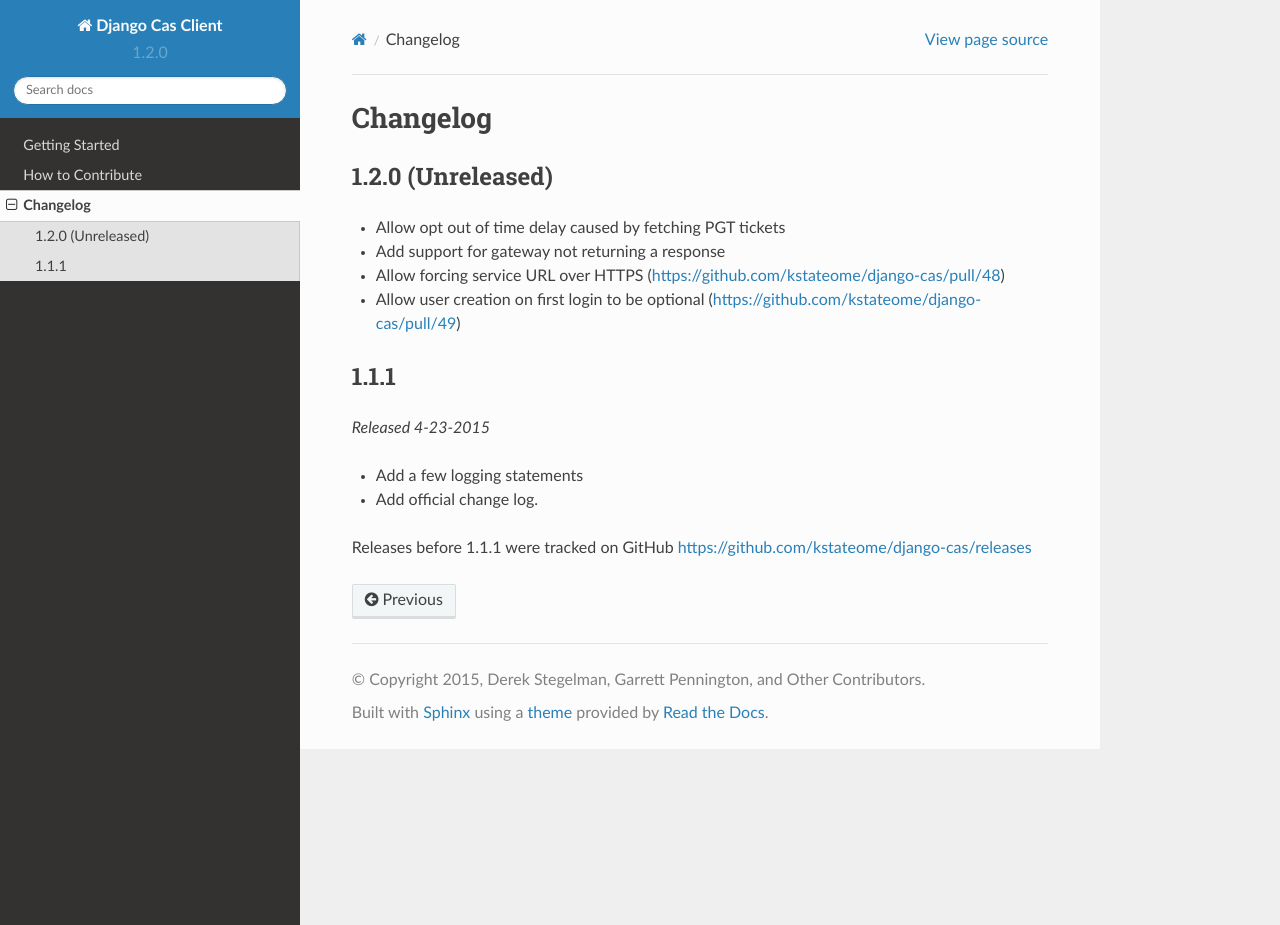
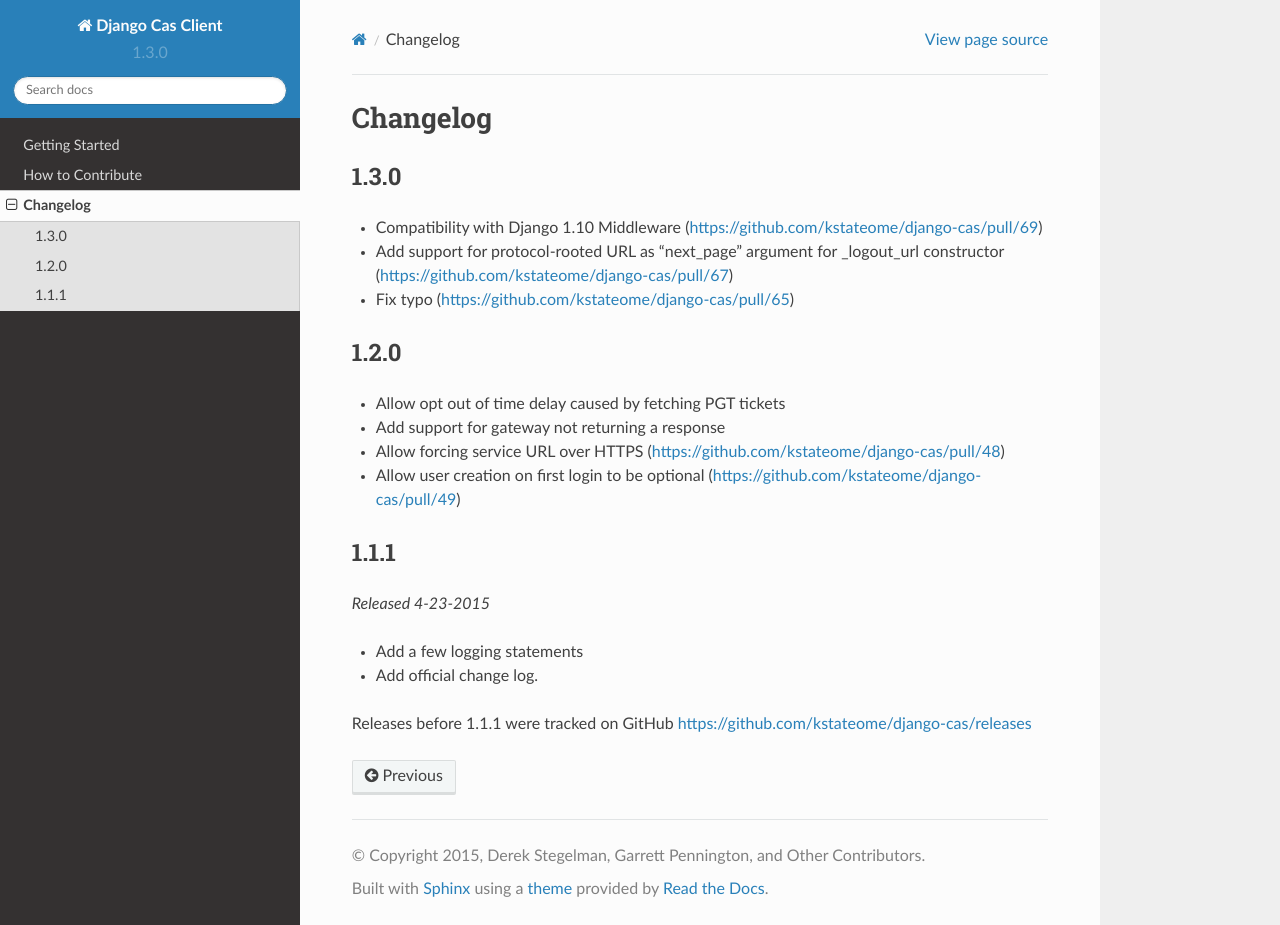
Before and after one commit to kstateome/django-cas, a Sphinx documentation site: the page built from docs/source/changelog.rst, in a window 1280 px wide and 925 px high. Built offline with Sphinx 7.4.7 and the Read the Docs theme 2.0.0, drawn with Linux system fonts in a browser that asks for light colours.

Commit message:
Update changelog, change version to 1.3.0

```diff
--- a/docs/source/changelog.rst
+++ b/docs/source/changelog.rst
@@ -1,7 +1,14 @@
 Changelog
 =========
 
-1.2.0 (Unreleased)
+1.3.0
+------------------
+
+- Compatibility with Django 1.10 Middleware (https://github.com/kstateome/django-cas/pull/69)
+- Add support for protocol-rooted URL as "next_page" argument for _logout_url constructor (https://github.com/kstateome/django-cas/pull/67)
+- Fix typo (https://github.com/kstateome/django-cas/pull/65)
+
+1.2.0
 ------------------
 
 - Allow opt out of time delay caused by fetching PGT tickets
--- a/docs/source/conf.py
+++ b/docs/source/conf.py
@@ -58,9 +58,9 @@
 # built documents.
 #
 # The short X.Y version.
-version = '1.2.0'
+version = '1.3.0'
 # The full version, including alpha/beta/rc tags.
-release = '1.2.0'
+release = '1.3.0'
 
 # The language for content autogenerated by Sphinx. Refer to documentation
 # for a list of supported languages.
--- a/setup.py
+++ b/setup.py
@@ -2,7 +2,7 @@
 
 from setuptools import setup, find_packages
 
-version = '1.2.0'
+version = '1.3.0'
 
 
 def read(fname):
```
Also changed, not shown: CHANGELOG.md (+5 -0 lines), README.md (+2 -2 lines).
